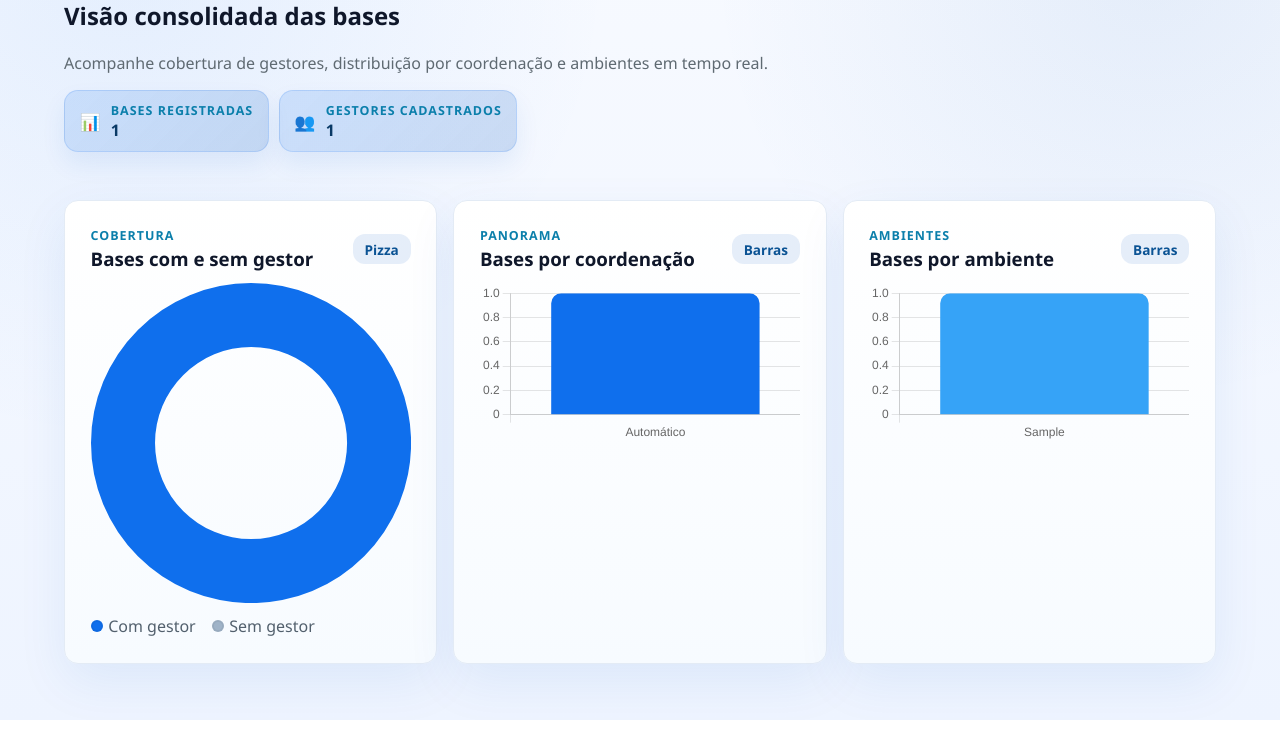
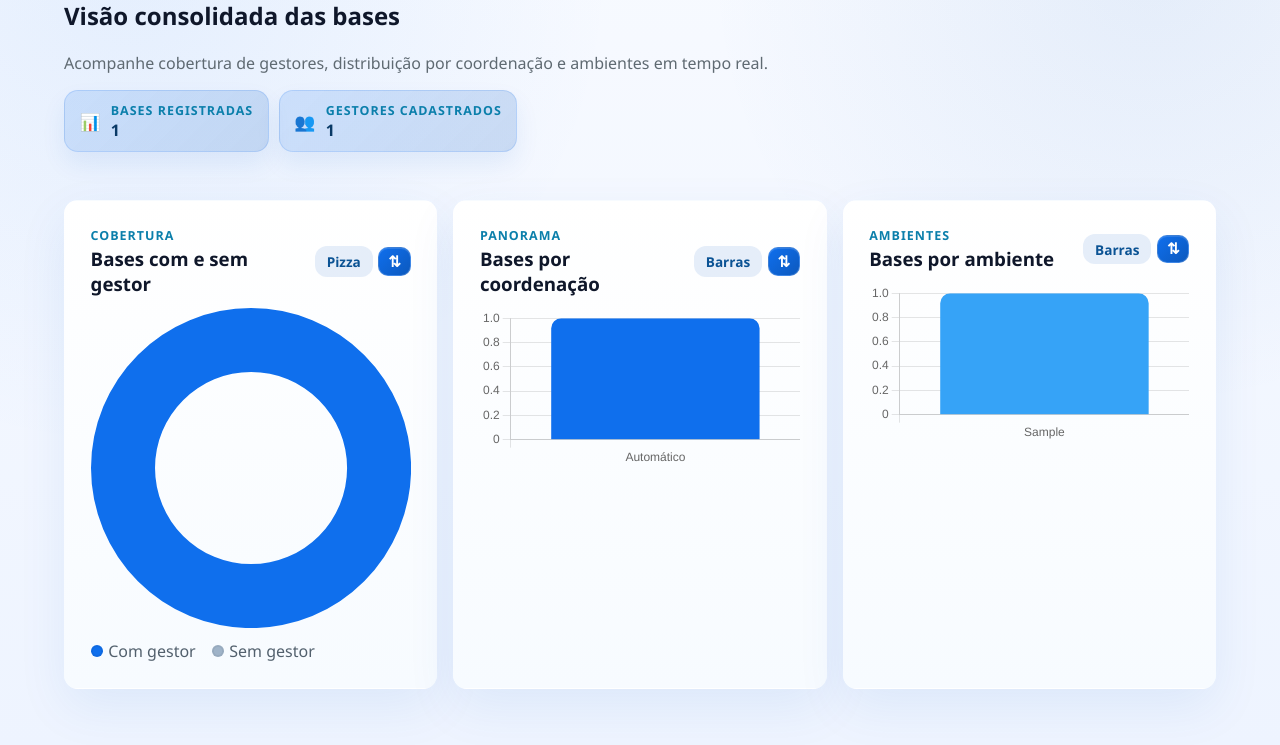
Before and after one commit to leandrojtv/Arquivos, a Flask app: page /relatorios in a window 1280 px wide. Shown: the part 230-975 px from the top of the page. Before the commit the page ends 950 px from the top, so only its background shows below. Run offline with Flask 3, Linux system fonts and the light colour scheme; the visitor is signed in with stand-in values (Sample User, id 1); data comes from the database, SQL or seed files in the repository; tables that the repository leaves empty hold one stand-in row (values such as "Sample post").

Commit message:
Add drag-and-drop layout to reports dashboard

```diff
--- a/static/style.css
+++ b/static/style.css
@@ -804,6 +804,47 @@ table td.compact {
   gap: 0.75rem;
 }
 
+.draggable-card {
+  cursor: grab;
+  transition: transform 0.18s ease, box-shadow 0.18s ease, border-color 0.18s ease;
+  border: 1.5px dashed transparent;
+}
+
+.draggable-card.dragging {
+  opacity: 0.92;
+  transform: scale(1.01);
+  box-shadow: 0 20px 40px rgba(0, 0, 0, 0.12);
+  border-color: rgba(15, 111, 237, 0.4);
+}
+
+.draggable-card.drag-over {
+  border-color: rgba(15, 111, 237, 0.6);
+  background: linear-gradient(135deg, rgba(15, 111, 237, 0.06), rgba(15, 111, 237, 0.02));
+}
+
+.card-actions {
+  display: inline-flex;
+  align-items: center;
+  gap: 0.35rem;
+}
+
+.drag-handle {
+  padding: 0.35rem 0.55rem;
+  border-radius: 10px;
+  border: 1px solid rgba(255, 255, 255, 0.2);
+  box-shadow: inset 0 1px 0 rgba(255, 255, 255, 0.12);
+  font-size: 0.95rem;
+  line-height: 1;
+}
+
+.drag-handle:hover {
+  transform: translateY(-1px);
+}
+
+.drag-handle:active {
+  cursor: grabbing;
+}
+
 .card-header {
   display: flex;
   justify-content: space-between;
--- a/templates/reports.html
+++ b/templates/reports.html
@@ -27,14 +27,19 @@
   </div>
 </section>
 
-<section class="reports-grid">
-  <div class="card chart-card">
+<section class="reports-grid" id="reportsGrid" aria-label="Área para reordenar gráficos">
+  <div class="card chart-card draggable-card" data-card-id="coverage" draggable="true" aria-grabbed="false">
     <div class="card-header">
       <div>
         <p class="eyebrow">Cobertura</p>
         <h3>Bases com e sem gestor</h3>
       </div>
-      <div class="tag">Pizza</div>
+      <div class="card-actions">
+        <div class="tag">Pizza</div>
+        <button type="button" class="ghost drag-handle" aria-label="Arraste para reposicionar" title="Arraste para reposicionar">
+          ⇅
+        </button>
+      </div>
     </div>
     <div class="chart-wrapper">
       <canvas id="coverageChart" aria-label="Gráfico de bases com e sem gestor"></canvas>
@@ -45,26 +50,36 @@
     </div>
   </div>
 
-  <div class="card chart-card">
+  <div class="card chart-card draggable-card" data-card-id="coord" draggable="true" aria-grabbed="false">
     <div class="card-header">
       <div>
         <p class="eyebrow">Panorama</p>
         <h3>Bases por coordenação</h3>
       </div>
-      <div class="tag">Barras</div>
+      <div class="card-actions">
+        <div class="tag">Barras</div>
+        <button type="button" class="ghost drag-handle" aria-label="Arraste para reposicionar" title="Arraste para reposicionar">
+          ⇅
+        </button>
+      </div>
     </div>
     <div class="chart-wrapper">
       <canvas id="coordChart" aria-label="Gráfico de bases por coordenação"></canvas>
     </div>
   </div>
 
-  <div class="card chart-card">
+  <div class="card chart-card draggable-card" data-card-id="env" draggable="true" aria-grabbed="false">
     <div class="card-header">
       <div>
         <p class="eyebrow">Ambientes</p>
         <h3>Bases por ambiente</h3>
       </div>
-      <div class="tag">Barras</div>
+      <div class="card-actions">
+        <div class="tag">Barras</div>
+        <button type="button" class="ghost drag-handle" aria-label="Arraste para reposicionar" title="Arraste para reposicionar">
+          ⇅
+        </button>
+      </div>
     </div>
     <div class="chart-wrapper">
       <canvas id="envChart" aria-label="Gráfico de bases por ambiente"></canvas>
@@ -88,6 +103,86 @@
     const ctx = document.getElementById(ctxId);
     if (!ctx) return;
     return new Chart(ctx, config);
+  };
+
+  const grid = document.getElementById("reportsGrid");
+  const orderKey = "reports-card-order";
+
+  const saveOrder = () => {
+    if (!grid) return;
+    const order = Array.from(grid.querySelectorAll(".draggable-card")).map((card) => card.dataset.cardId);
+    localStorage.setItem(orderKey, JSON.stringify(order));
+  };
+
+  const applySavedOrder = () => {
+    if (!grid) return;
+    try {
+      const saved = JSON.parse(localStorage.getItem(orderKey) || "[]");
+      saved.forEach((id) => {
+        const card = grid.querySelector(`[data-card-id="${id}"]`);
+        if (card) {
+          grid.appendChild(card);
+        }
+      });
+    } catch (err) {
+      console.warn("Não foi possível aplicar a ordem salva", err);
+    }
+  };
+
+  const setupDragAndDrop = () => {
+    if (!grid) return;
+    const cards = Array.from(grid.querySelectorAll(".draggable-card"));
+
+    cards.forEach((card) => {
+      card.addEventListener("dragstart", (e) => {
+        card.classList.add("dragging");
+        card.setAttribute("aria-grabbed", "true");
+        e.dataTransfer.setData("text/plain", card.dataset.cardId);
+        e.dataTransfer.effectAllowed = "move";
+      });
+
+      card.addEventListener("dragend", () => {
+        card.classList.remove("dragging");
+        card.setAttribute("aria-grabbed", "false");
+        grid.querySelectorAll(".drag-over").forEach((el) => el.classList.remove("drag-over"));
+        saveOrder();
+      });
+
+      card.addEventListener("dragover", (e) => {
+        e.preventDefault();
+      });
+
+      card.addEventListener("dragenter", (e) => {
+        e.preventDefault();
+        if (!card.classList.contains("dragging")) {
+          card.classList.add("drag-over");
+        }
+      });
+
+      card.addEventListener("dragleave", () => {
+        card.classList.remove("drag-over");
+      });
+
+      card.addEventListener("drop", (e) => {
+        e.preventDefault();
+        const sourceId = e.dataTransfer.getData("text/plain");
+        const sourceCard = grid.querySelector(`[data-card-id="${sourceId}"]`);
+        card.classList.remove("drag-over");
+        if (!sourceCard || sourceCard === card) return;
+
+        const children = Array.from(grid.children);
+        const targetIndex = children.indexOf(card);
+        const sourceIndex = children.indexOf(sourceCard);
+
+        if (sourceIndex < targetIndex) {
+          grid.insertBefore(sourceCard, card.nextSibling);
+        } else {
+          grid.insertBefore(sourceCard, card);
+        }
+
+        saveOrder();
+      });
+    });
   };
 
   renderChart("coverageChart", {
@@ -154,5 +249,8 @@
       plugins: { legend: { display: false } },
     },
   });
+
+  applySavedOrder();
+  setupDragAndDrop();
 </script>
 {% endblock %}
```
